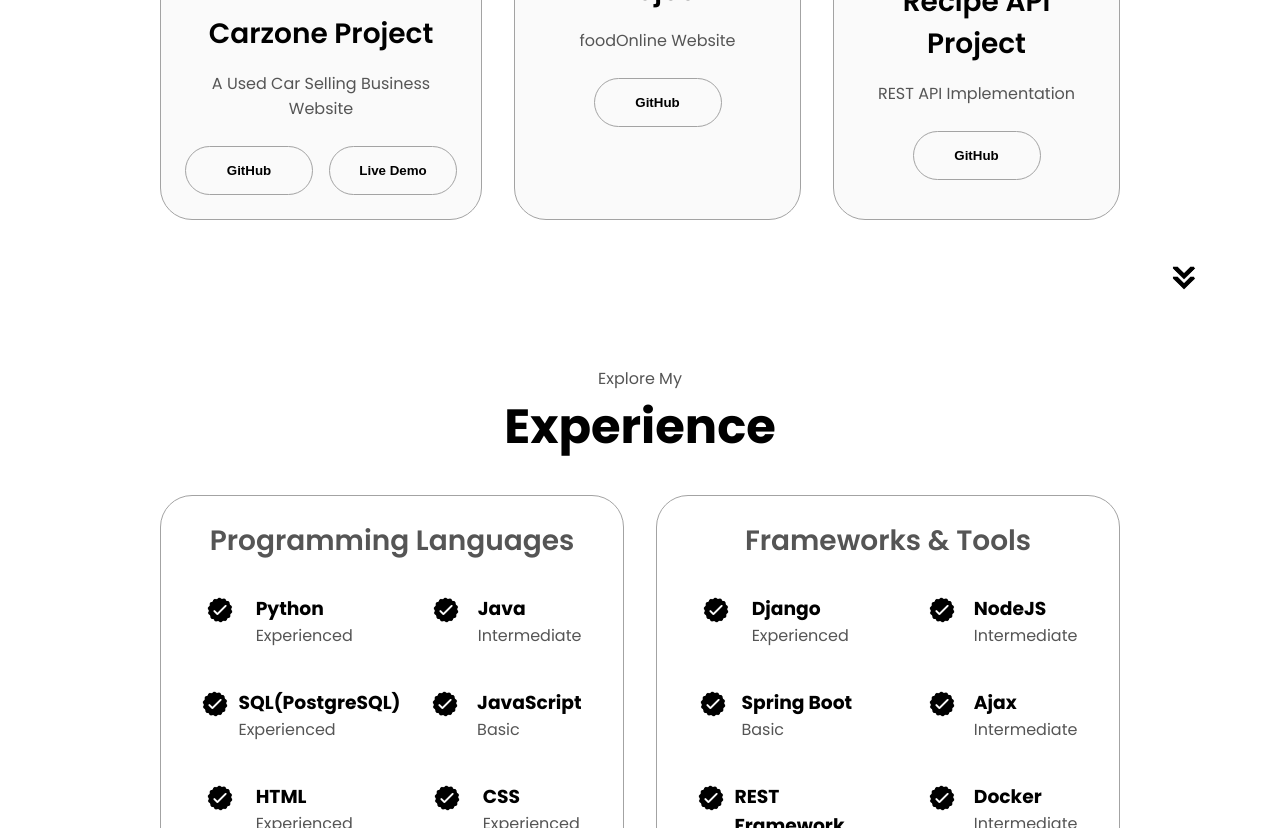
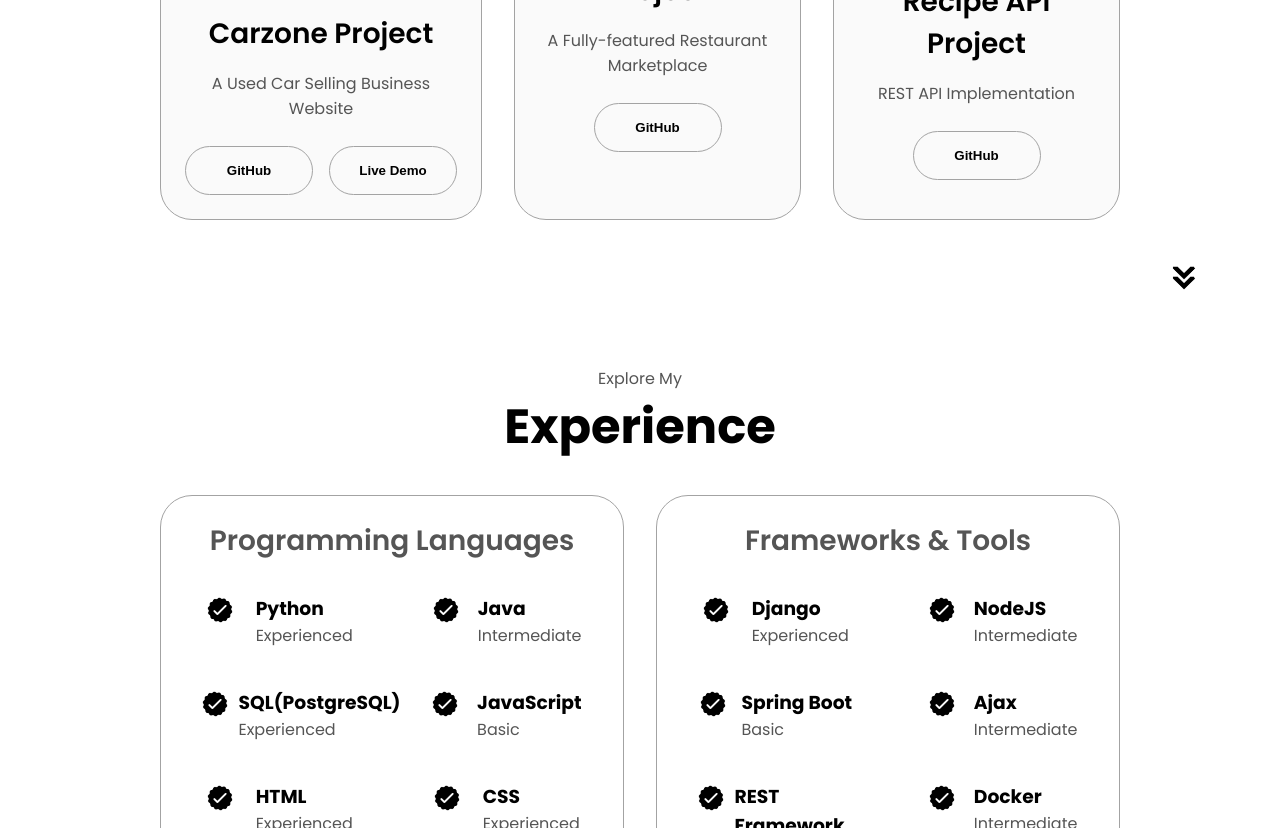
Before and after one commit to ningsssun/my_portfolio, a plain HTML site: page index.html in a window 1280 px wide. Shown: the part 2098-2926 px from the top of the page. Drawn offline with Linux system fonts and the light colour scheme.

Commit message:
Update index.html

```diff
--- a/index.html
+++ b/index.html
@@ -131,7 +131,7 @@
                         <img src="./assets/project-2.png" alt="Project 2" class="project-img">
                     </div>
                     <h2 class="experience-sub-title project-title">foodOnline Project</h2>
-                    <p>foodOnline Website</p>
+                    <p>A Fully-featured Restaurant Marketplace</p>
                     <br>
                     <div class="btn-container">
                         <button class="btn btn-color-2 project-btn" onclick="location.href='https://github.com/ningsssun/food_online'">
```
